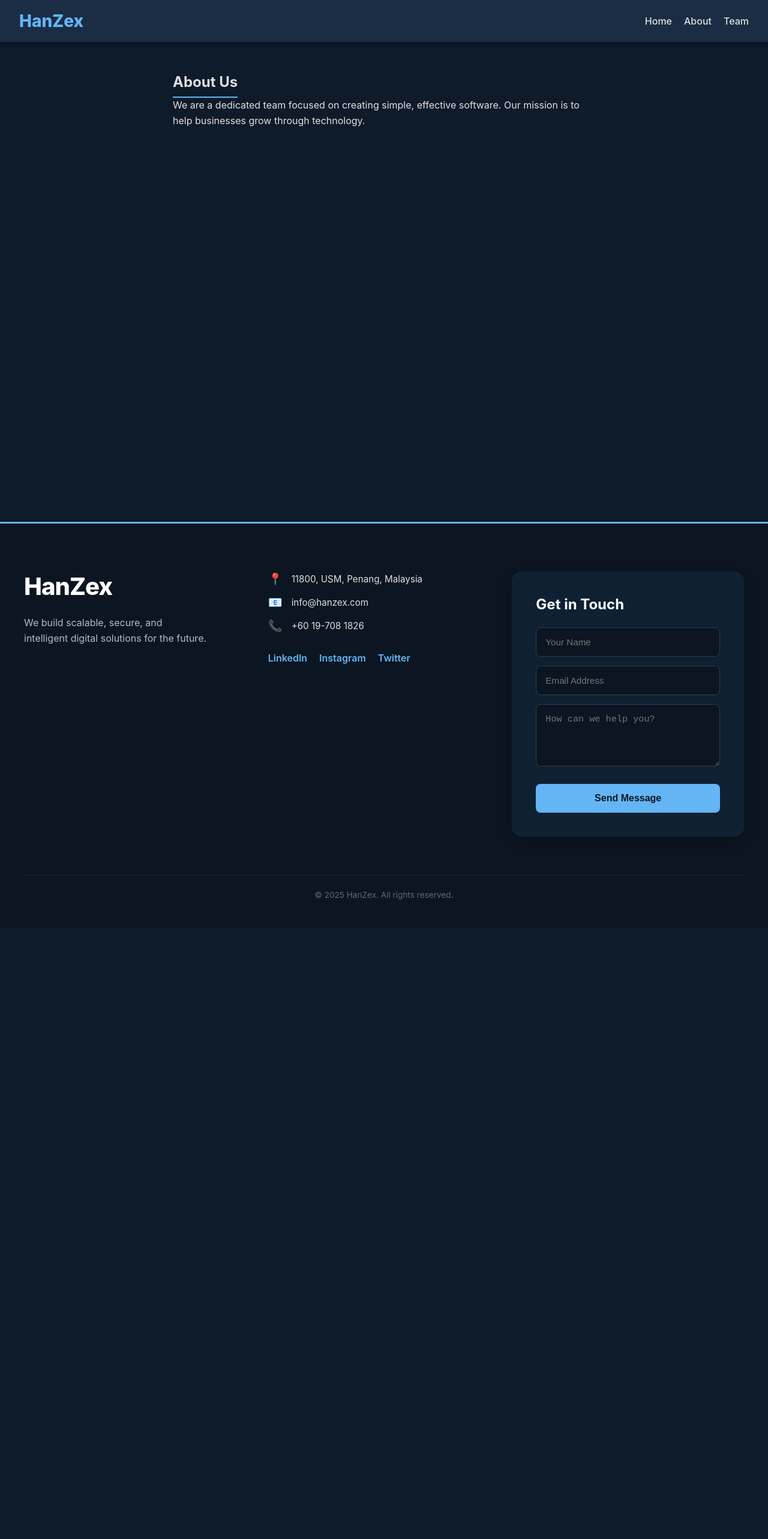
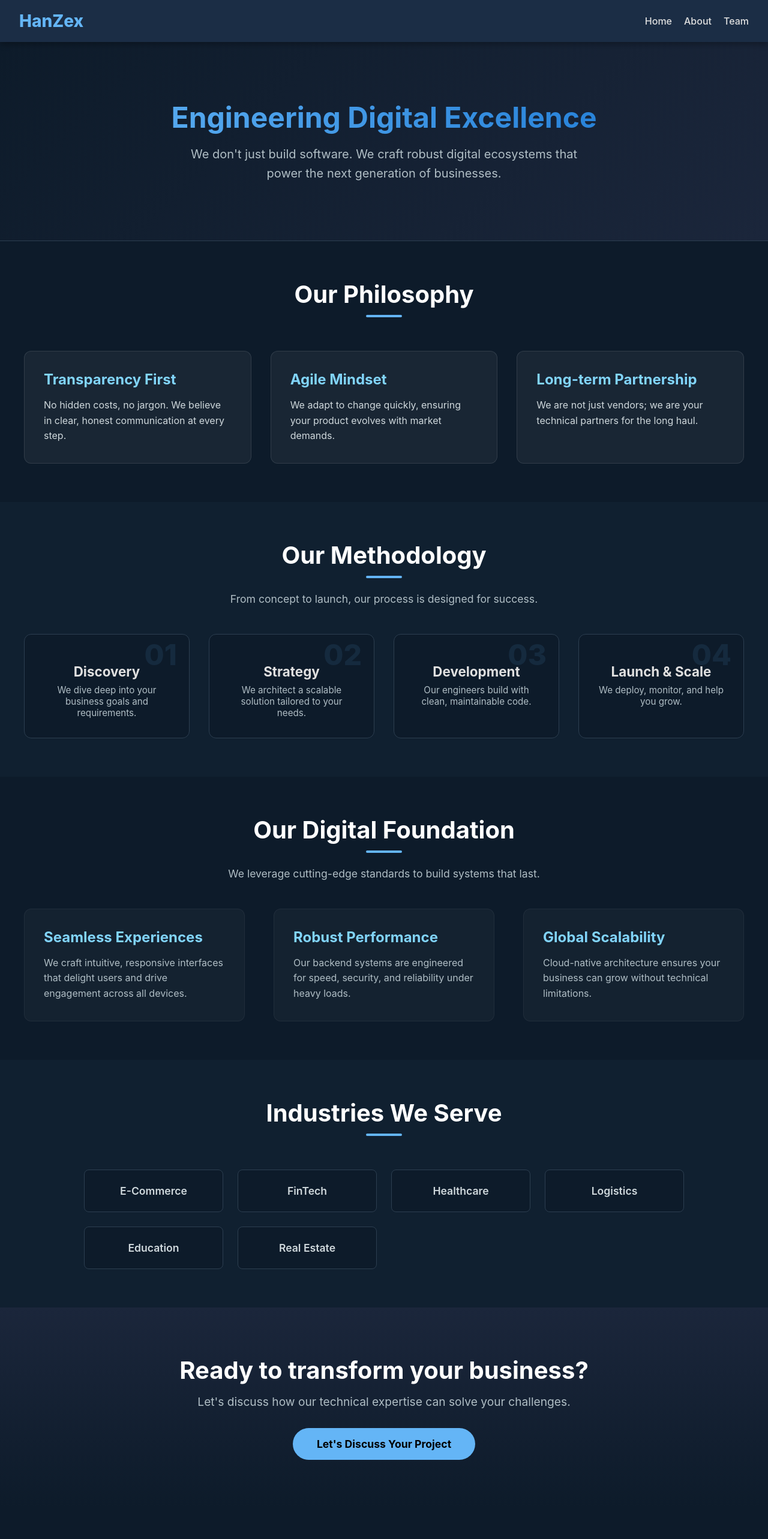
Before and after one commit to tanchinqian/CAT201-Assignment2, a React (Vite) app: page /about in a window 1280 px wide. Shown: the top 2566 px of the page at 60% size. Before the commit the page ends 1548 px from the top, so only its background shows below. Built offline with nearby package versions, Linux system fonts and the light colour scheme.

Commit message:
Enrich About page

```diff
--- a/src/pages/About.css
+++ b/src/pages/About.css
@@ -1,15 +1,289 @@
-.about-content {
-  padding: 3rem;
-  max-width: 800px;
+/* src/pages/About.css */
+
+/* General Page Styling */
+.page-container {
+  color: #E0E0E0;
+  background-color: #0D1B2A;
+  /* Match index.css body bg */
+  min-height: 100vh;
+  font-family: 'Inter', sans-serif;
+  /* Assuming Inter or fallback */
+}
+
+/* Hero Section */
+.about-hero {
+  padding: 6rem 2rem;
+  text-align: center;
+  background: linear-gradient(135deg, #0D1B2A 0%, #1B263B 100%);
+  border-bottom: 1px solid #2C3E50;
+  animation: fadeIn 1s ease-out;
+}
+
+.about-hero-content h1 {
+  font-size: 3rem;
+  margin-bottom: 1rem;
+  background: linear-gradient(90deg, #64B5F6, #1976D2);
+  -webkit-background-clip: text;
+  background-clip: text;
+  -webkit-text-fill-color: transparent;
+}
+
+.about-hero-content p {
+  font-size: 1.25rem;
+  color: #B0BEC5;
+  max-width: 700px;
   margin: 0 auto;
   line-height: 1.6;
-  min-height: 80vh;
-  color: #E0E0E0;
 }
 
-.about-content h2 {
+/* Philosophy Section */
+.philosophy-section {
+  padding: 4rem 2rem;
+  background-color: #0D1B2A;
+}
+
+.section-header {
+  text-align: center;
+  margin-bottom: 3rem;
+}
+
+.section-header h2 {
+  font-size: 2.5rem;
+  color: #fff;
+  margin-bottom: 0.5rem;
+  display: inline-block;
+  position: relative;
+}
+
+.section-header h2::after {
+  content: '';
+  display: block;
+  width: 60px;
+  height: 4px;
+  background: #64B5F6;
+  margin: 10px auto 0;
+  border-radius: 2px;
+}
+
+.section-header p {
+  color: #B0BEC5;
+  margin-top: 1rem;
+  font-size: 1.1rem;
+}
+
+.philosophy-grid {
+  display: grid;
+  grid-template-columns: repeat(auto-fit, minmax(300px, 1fr));
+  gap: 2rem;
+  max-width: 1200px;
+  margin: 0 auto;
+}
+
+.philosophy-card {
+  background: rgba(255, 255, 255, 0.05);
+  /* Glassmorphism start */
+  padding: 2rem;
+  border-radius: 12px;
+  border: 1px solid rgba(255, 255, 255, 0.1);
+  transition: transform 0.3s ease, box-shadow 0.3s ease;
+}
+
+.philosophy-card:hover {
+  transform: translateY(-5px);
+  box-shadow: 0 10px 20px rgba(0, 0, 0, 0.3);
+  border-color: #64B5F6;
+}
+
+.philosophy-card h3 {
+  font-size: 1.5rem;
+  margin-bottom: 1rem;
+  color: #81D4FA;
+}
+
+.philosophy-card p {
+  color: #CFD8DC;
+  line-height: 1.6;
+}
+
+/* Methodology Section */
+.methodology-section {
+  padding: 4rem 2rem;
+  background-color: #102030;
+  /* Slightly lighter than bg */
+}
+
+.methodology-steps {
+  display: flex;
+  flex-wrap: wrap;
+  justify-content: center;
+  gap: 2rem;
+  max-width: 1200px;
+  margin: 0 auto;
+}
+
+.step-item {
+  flex: 1;
+  min-width: 250px;
+  background: #0D1B2A;
+  padding: 2rem;
+  border-radius: 12px;
+  text-align: center;
+  position: relative;
+  border: 1px solid #2C3E50;
+}
+
+.step-number {
+  font-size: 3rem;
+  font-weight: 800;
+  color: rgba(100, 181, 246, 0.1);
+  position: absolute;
+  top: 10px;
+  right: 20px;
+  line-height: 1;
+}
+
+.step-item h3 {
+  margin-top: 1rem;
+  font-size: 1.4rem;
   color: #E0E0E0;
-  border-bottom: 2px solid #64B5F6;
+  margin-bottom: 0.5rem;
+}
+
+.step-item p {
+  color: #B0BEC5;
+  font-size: 0.95rem;
+}
+
+/* Tech Stack Section */
+.tech-stack-section {
+  padding: 4rem 2rem;
+  background-color: #0D1B2A;
+}
+
+.tech-categories {
+  display: grid;
+  grid-template-columns: repeat(auto-fit, minmax(300px, 1fr));
+  gap: 3rem;
+  max-width: 1200px;
+  margin: 0 auto;
+}
+
+.tech-category {
+  background: rgba(255, 255, 255, 0.03);
+  padding: 2rem;
+  border-radius: 12px;
+  border: 1px solid rgba(255, 255, 255, 0.05);
+  transition: .3s;
+}
+
+.tech-category:hover {
+  background: rgba(255, 255, 255, 0.08);
+  border-color: #64B5F6;
+}
+
+.tech-category h3 {
+  font-size: 1.5rem;
+  color: #81D4FA;
+  margin-bottom: 1rem;
+}
+
+.tech-desc {
+  color: #B0BEC5;
+  line-height: 1.6;
+  font-size: 1rem;
+}
+
+/* Industries Section */
+.industries-section {
+  padding: 4rem 2rem;
+  background-color: #102030;
+}
+
+.industries-grid {
+  display: grid;
+  grid-template-columns: repeat(auto-fill, minmax(200px, 1fr));
+  gap: 1.5rem;
+  max-width: 1000px;
+  margin: 0 auto;
+}
+
+.industry-card {
+  background: #0D1B2A;
+  padding: 1.5rem;
+  text-align: center;
+  border-radius: 8px;
+  font-weight: 600;
+  font-size: 1.1rem;
+  color: #CFD8DC;
+  border: 1px solid #2C3E50;
+  transition: .3s;
+}
+
+.industry-card:hover {
+  border-color: #64B5F6;
+  color: #64B5F6;
+}
+
+/* CTA Section */
+.about-cta {
+  padding: 5rem 2rem;
+  text-align: center;
+  background: linear-gradient(to top, #0D1B2A, #1B263B);
+}
+
+.cta-content h2 {
+  font-size: 2.5rem;
+  margin-bottom: 1rem;
+  color: #fff;
+}
+
+.cta-content p {
+  margin-bottom: 2rem;
+  font-size: 1.2rem;
+  color: #B0BEC5;
+}
+
+.cta-btn {
   display: inline-block;
-  padding-bottom: 5px;
+  background: #64B5F6;
+  color: #000;
+  padding: 1rem 2.5rem;
+  border-radius: 30px;
+  text-decoration: none;
+  font-weight: bold;
+  font-size: 1.1rem;
+  transition: background 0.3s ease, transform 0.2s;
 }
+
+.cta-btn:hover {
+  background: #42A5F5;
+  transform: scale(1.05);
+}
+
+/* Responsive Adjustments */
+@media (max-width: 768px) {
+  .about-hero-content h1 {
+    font-size: 2.2rem;
+  }
+
+  .methodology-steps {
+    flex-direction: column;
+  }
+
+  .section-header h2 {
+    font-size: 2rem;
+  }
+}
+
+/* Animations */
+@keyframes fadeIn {
+  from {
+    opacity: 0;
+    transform: translateY(20px);
+  }
+
+  to {
+    opacity: 1;
+    transform: translateY(0);
+  }
+}
--- a/src/pages/About.jsx
+++ b/src/pages/About.jsx
@@ -7,13 +7,120 @@ const About = () => {
   return (
     <div className="page-container">
 
-      <div className="about-content">
-        <h2>About Us</h2>
-        <p>
-          We are a dedicated team focused on creating simple, effective software.
-          Our mission is to help businesses grow through technology.
-        </p>
-      </div>
+      {/* Hero Section */}
+      <section className="about-hero">
+        <div className="about-hero-content">
+          <h1>Engineering Digital Excellence</h1>
+          <p>
+            We don't just build software. We craft robust digital ecosystems that
+            power the next generation of businesses.
+          </p>
+        </div>
+      </section>
+
+      {/* Corporate Philosophy */}
+      <section className="philosophy-section">
+        <div className="section-header">
+          <h2>Our Philosophy</h2>
+        </div>
+        <div className="philosophy-grid">
+          <div className="philosophy-card">
+            <h3>Transparency First</h3>
+            <p>No hidden costs, no jargon. We believe in clear, honest communication at every step.</p>
+          </div>
+          <div className="philosophy-card">
+            <h3>Agile Mindset</h3>
+            <p>We adapt to change quickly, ensuring your product evolves with market demands.</p>
+          </div>
+          <div className="philosophy-card">
+            <h3>Long-term Partnership</h3>
+            <p>We are not just vendors; we are your technical partners for the long haul.</p>
+          </div>
+        </div>
+      </section>
+
+      {/* Methodology Section */}
+      <section className="methodology-section">
+        <div className="section-header">
+          <h2>Our Methodology</h2>
+          <p>From concept to launch, our process is designed for success.</p>
+        </div>
+        <div className="methodology-steps">
+          <div className="step-item">
+            <div className="step-number">01</div>
+            <h3>Discovery</h3>
+            <p>We dive deep into your business goals and requirements.</p>
+          </div>
+          <div className="step-item">
+            <div className="step-number">02</div>
+            <h3>Strategy</h3>
+            <p>We architect a scalable solution tailored to your needs.</p>
+          </div>
+          <div className="step-item">
+            <div className="step-number">03</div>
+            <h3>Development</h3>
+            <p>Our engineers build with clean, maintainable code.</p>
+          </div>
+          <div className="step-item">
+            <div className="step-number">04</div>
+            <h3>Launch & Scale</h3>
+            <p>We deploy, monitor, and help you grow.</p>
+          </div>
+        </div>
+      </section>
+
+      {/* Technology Foundation Section */}
+      <section className="tech-stack-section">
+        <div className="section-header">
+          <h2>Our Digital Foundation</h2>
+          <p>We leverage cutting-edge standards to build systems that last.</p>
+        </div>
+        <div className="tech-categories">
+          <div className="tech-category">
+            <h3>Seamless Experiences</h3>
+            <p className="tech-desc">
+              We craft intuitive, responsive interfaces that delight users and drive engagement across all devices.
+            </p>
+          </div>
+          <div className="tech-category">
+            <h3>Robust Performance</h3>
+            <p className="tech-desc">
+              Our backend systems are engineered for speed, security, and reliability under heavy loads.
+            </p>
+          </div>
+          <div className="tech-category">
+            <h3>Global Scalability</h3>
+            <p className="tech-desc">
+              Cloud-native architecture ensures your business can grow without technical limitations.
+            </p>
+          </div>
+        </div>
+      </section>
+
+      {/* Industries Section */}
+      <section className="industries-section">
+        <div className="section-header">
+          <h2>Industries We Serve</h2>
+        </div>
+        <div className="industries-grid">
+          <div className="industry-card">E-Commerce</div>
+          <div className="industry-card">FinTech</div>
+          <div className="industry-card">Healthcare</div>
+          <div className="industry-card">Logistics</div>
+          <div className="industry-card">Education</div>
+          <div className="industry-card">Real Estate</div>
+        </div>
+      </section>
+
+      {/* CTA Section */}
+      <section className="about-cta">
+        <div className="cta-content">
+          <h2>Ready to transform your business?</h2>
+          <p>Let's discuss how our technical expertise can solve your challenges.</p>
+          <a href="#footer" className="cta-btn">Let's Discuss Your Project</a>
+        </div>
+      </section>
+
 
     </div>
   );
```
